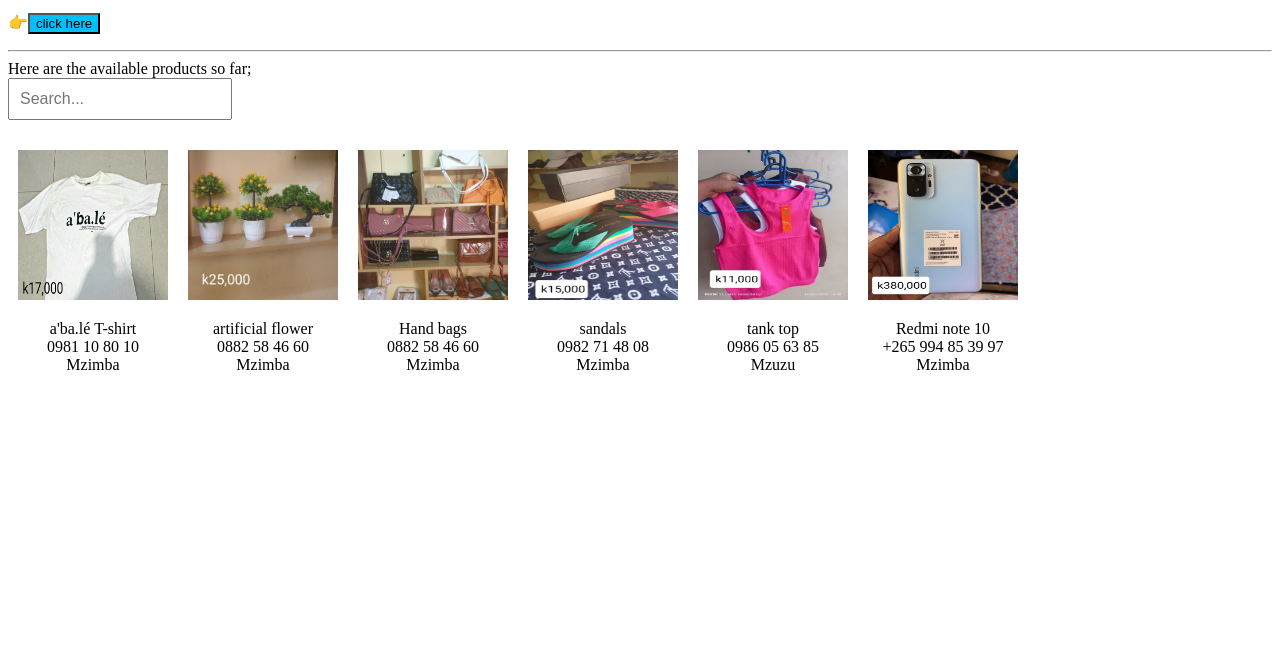
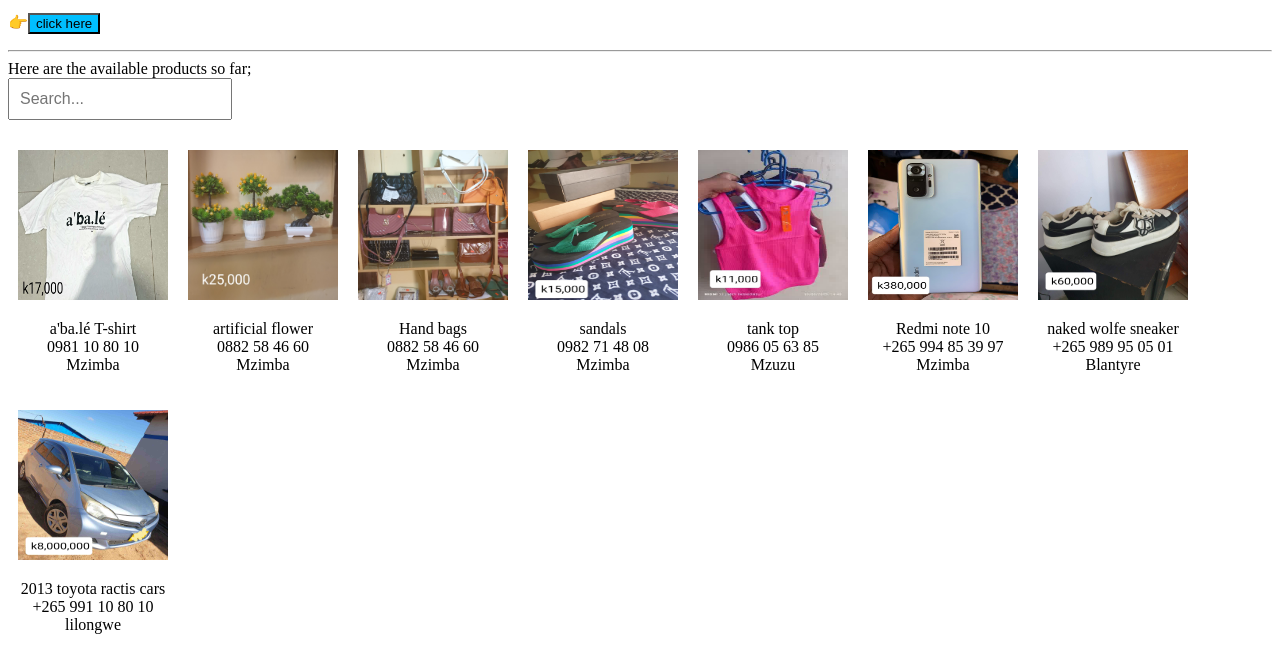
Before and after one commit to OMS265/malawi, a plain HTML site: page index.html in a window 1280 px wide. Shown: the part 139-807 px from the top of the page. Drawn offline with Linux system fonts and the light colour scheme.

Commit message:
Add files via upload

```diff
--- a/index.html
+++ b/index.html
@@ -54,7 +54,25 @@
             <p>Redmi note 10 <br>+265 994 85 39 97 <br>Mzimba</p>
         </div>
 
-       <!--   <div class="image-item" data-text="">
+       <div class="image-item" data-text=" naked wolfe sneaker shoes Blantyre">
+            <img src="7t naked wolfe sneaker shoes Blantyre.jpg" alt="">
+            <p> naked wolfe sneaker <br>+265 989 95 05 01<br> Blantyre</p>
+        </div>
+
+        <div class="image-item" data-text=" 2013 toyota ractis cars vehicles Blantyre">
+            <img src="8t 2013 toyota ractis cars vehicles Blantyre .jpg" alt="">
+            <p> 2013 toyota ractis cars<br>+265 991 10 80 10<br>lilongwe</p>
+        </div>
+
+       <!--    <div class="image-item" data-text="">
+            <img src="" alt="">
+            <p> <br><br></p>
+        </div>
+        <div class="image-item" data-text="">
+            <img src="" alt="">
+            <p> <br><br></p>
+        </div>
+        <div class="image-item" data-text="">
             <img src="" alt="">
             <p> <br><br></p>
         </div>
@@ -63,7 +81,29 @@
             <img src="" alt="">
             <p> <br><br></p>
         </div>
+
+        <div class="image-item" data-text="">
+            <img src="" alt="">
+            <p> <br><br></p>
+        </div>
+
+        <div class="image-item" data-text="">
+            <img src="" alt="">
+            <p> <br><br></p>
+        </div>
+
+        <div class="image-item" data-text="">
+            <img src="" alt="">
+            <p> <br><br></p>
+        </div>
+
+        <div class="image-item" data-text="">
+            <img src="" alt="">
+            <p> <br><br></p>
+        </div>
+
         -->
+
 
 
 
```
Also changed, not shown: 7t naked wolfe sneaker shoes Blantyre.jpg (added), 8t 2013 toyota ractis cars vehicles Blantyre .jpg (added).
